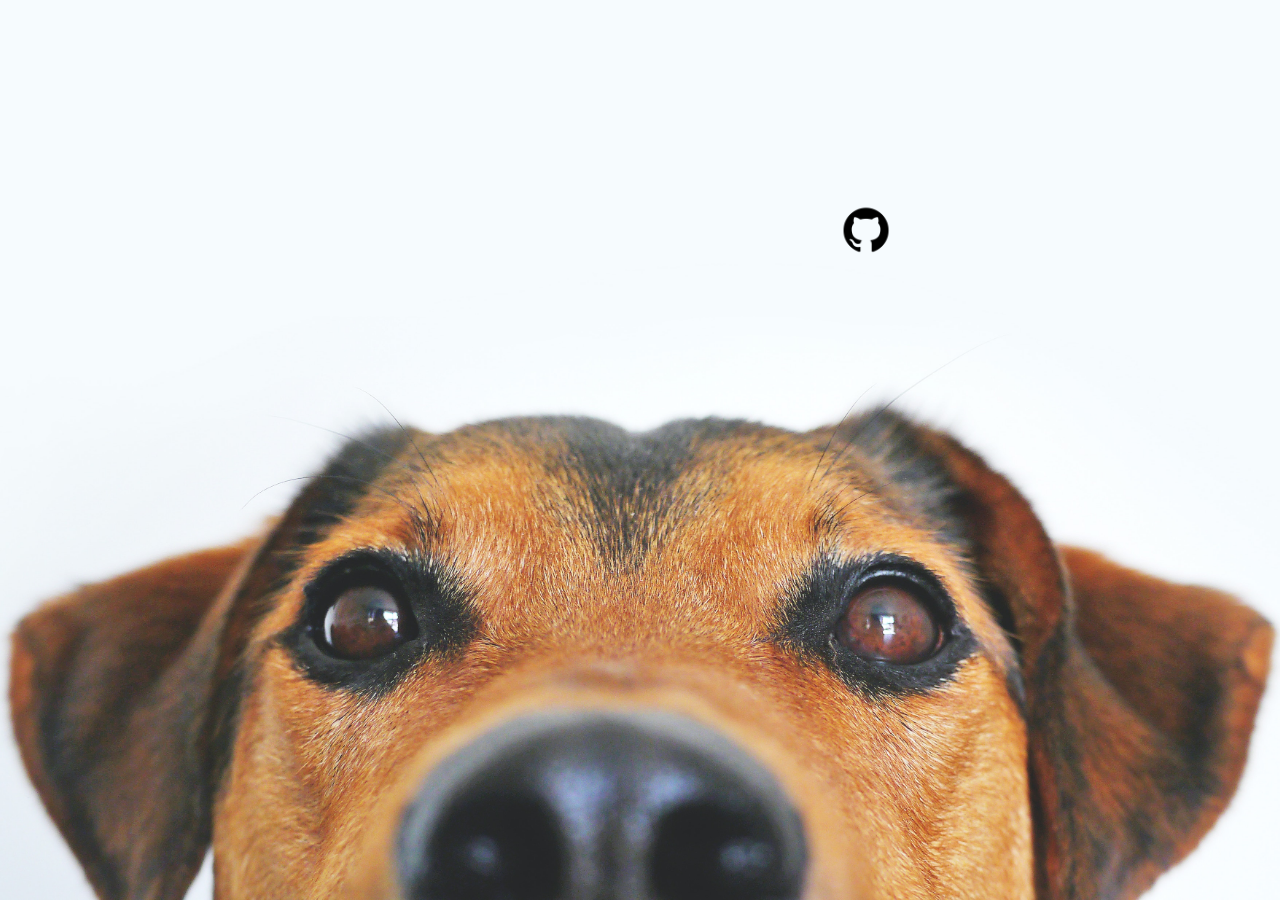
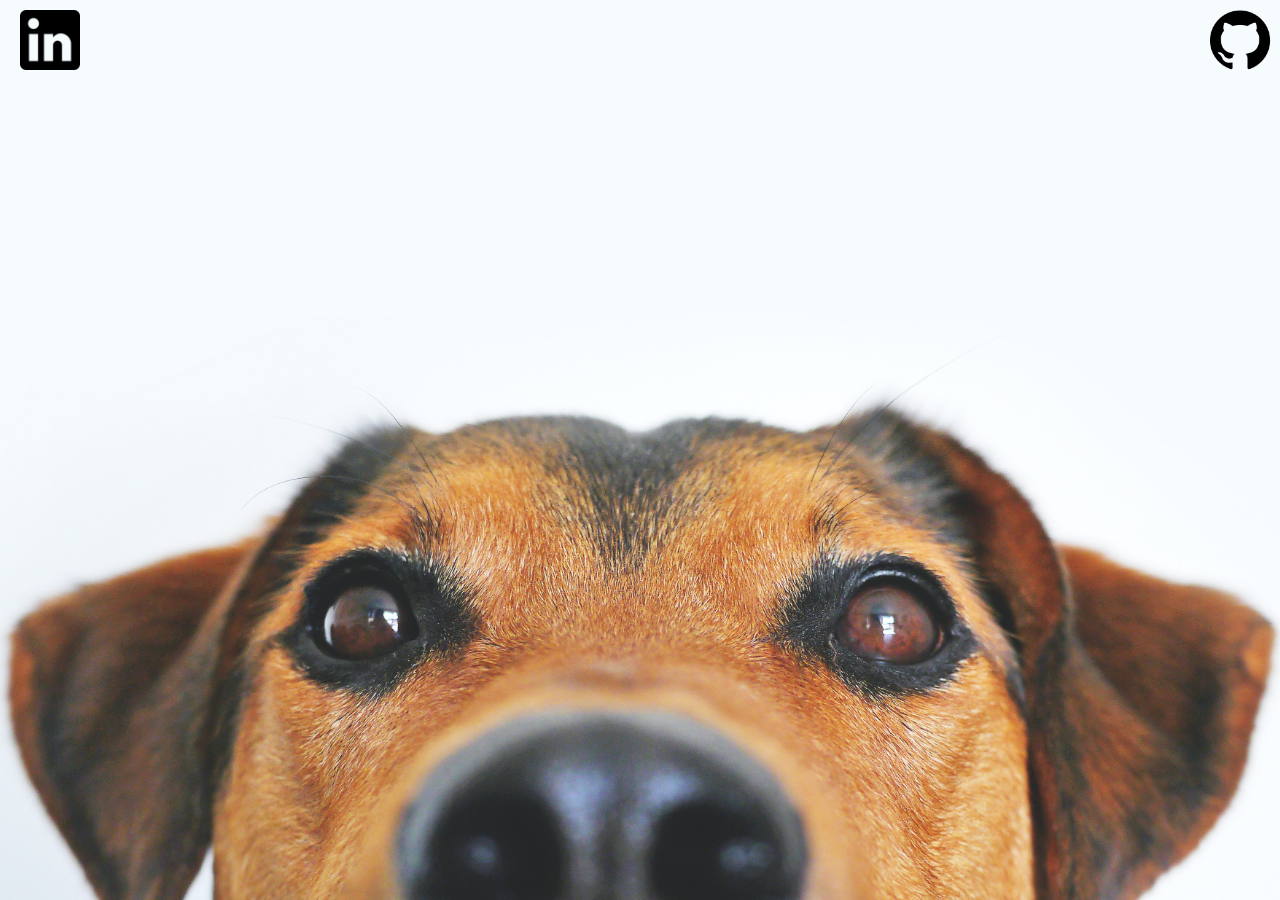
Before and after one commit to CrisxReyes/PI-Dogs-main, a React (Create React App) app in the folder client/: page / in a window 1280 px wide. Built offline with nearby package versions, Linux system fonts and the light colour scheme.

Commit message:
LandingPage lista

```diff
--- a/client/src/components/LandingPage/LandingPage.jsx
+++ b/client/src/components/LandingPage/LandingPage.jsx
@@ -2,13 +2,14 @@ import React from 'react';
 import { NavLink } from 'react-router-dom';
 import  s from'./LandingPage.module.css';
 import icon from '../../img/git_icon.png';
+import linked from '../../img/linkedin.png';
 
 export default function LandingPage(){
     return (
         <div className={s.container}>
-             <div className={s.navLandingPage}>
-                <a href="https://github.com/CrisxReyes">
-                     <img className={s.github} src={icon} alt="" />
+            <div className={s.navLandingPage1}>
+                <a href="https://www.linkedin.com/in/cristopher-reyes" target='_blank' rel='noopener noreferrer'>
+                     <img className={s.linked} src={linked} alt="" />
                 </a>
             </div>
             <div className={s.info}>
@@ -16,7 +17,11 @@ export default function LandingPage(){
                 <p>Encuentra toda la información acerca de tu raza favorita.</p>
                 <NavLink id={s.boton_home} class="btn btn-primary btn-lg" to="/home">Comenzar</NavLink>
             </div>
-
+            <div className={s.navLandingPage}>
+                <a href="https://github.com/CrisxReyes" target='_blank' rel='noopener noreferrer'>
+                     <img className={s.github} src={icon} alt="" />
+                </a>
+            </div>
         </div>
     )
 }
--- a/client/src/components/LandingPage/LandingPage.module.css
+++ b/client/src/components/LandingPage/LandingPage.module.css
@@ -2,12 +2,10 @@
     background-image: url(../../img/landing_dogs.jpg);
     display: flex;
     background-position: center;
-    flex-direction: column;
-    justify-content: center;
-    align-items: center;
     background-size: cover;
     height: 900px;
     width: 100%;
+    justify-content: space-between;
 }
 
 .info {
@@ -20,6 +18,7 @@
     background-image: linear-gradient(white, rgba(215, 196, 196, 0.187));
     border-radius: 20px;
     opacity: 0;
+    align-self: center;
 }
 
 .info:hover{
@@ -48,6 +47,10 @@ p{
 }
 
 .github{
+    height: 80%;
+}
+
+.linked {
     height: 60%;
 }
 
@@ -57,3 +60,11 @@ p{
     justify-content: flex-end;
     height: 100px;
 }
+
+.navLandingPage1{
+    display: flex;
+    flex-direction: row;
+    height: 100px;
+    padding-left: 20px;
+    margin-top: 10px;
+}
```
Also changed, not shown: client/src/img/linkedin.png (added), 1 other file (tests, documents, lock files or other folders).
